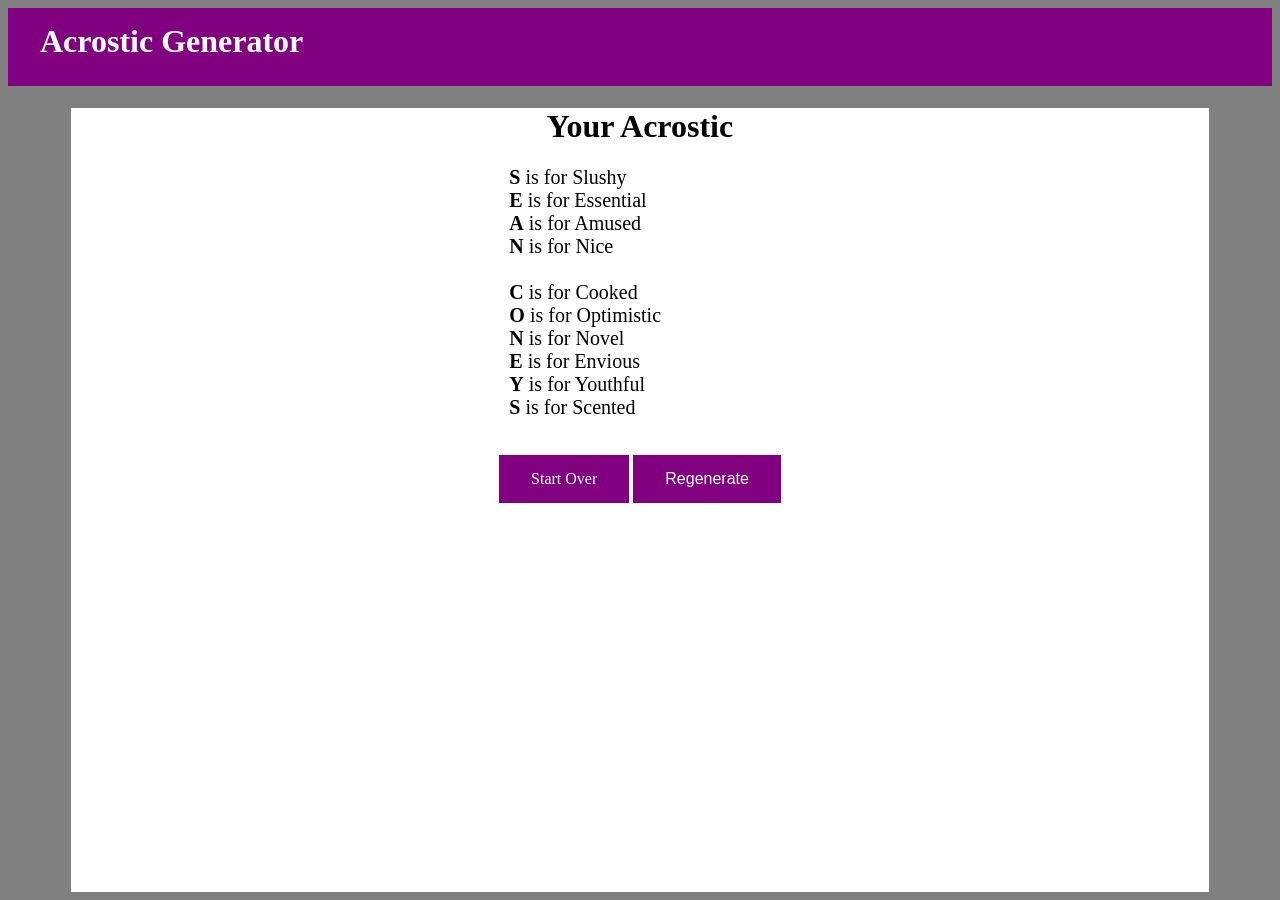
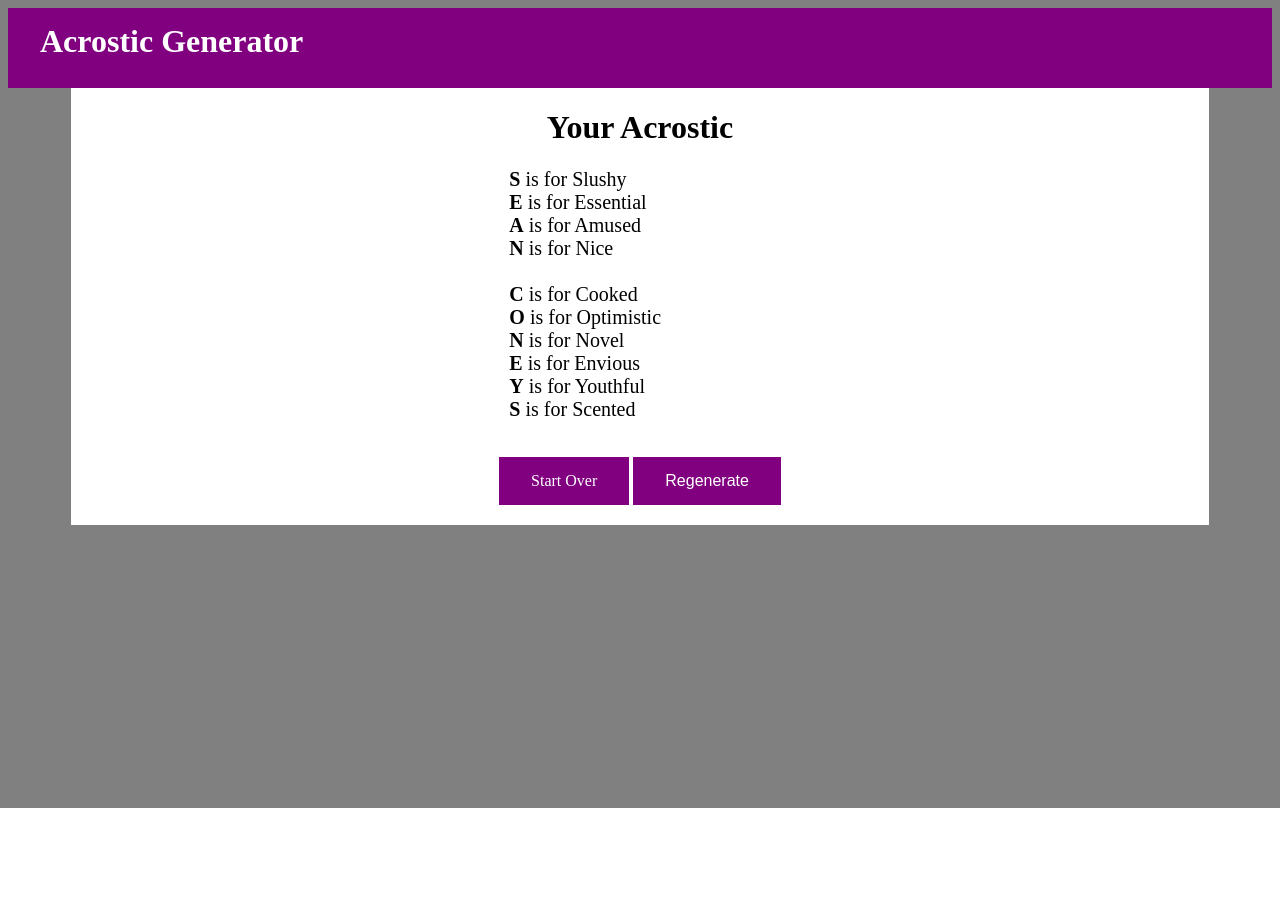
Before and after one commit to seanconeys/acrosticsite, a Django app: page /acrostic/poem/229/ in a window 1280 px wide. After the commit the page ends 808 px from the top, so only its background shows below. Run offline with Django 3.2, Linux system fonts and the light colour scheme; data comes from the database, SQL or seed files in the repository; both versions use the stored data as it was after the commit.

Commit message:
fixed scalin issues with main and poem divs

```diff
--- a/acrostic/static/acrostic/style.css
+++ b/acrostic/static/acrostic/style.css
@@ -26,20 +26,24 @@
   margin: auto;
   text-align: left;
   width: 30%;
-  text-overflow: visible;
+
+
 }
 
+html{
+  height:100%;
+}
 body {
   background-color: gray;
-  height: auto;
+  height: 100%;
 }
 #main{
   background-color: white;
   margin: auto;
   width: 90%;
-  height: 100%;
   text-align: center;
   position: relative;
+  overflow: auto;
 }
 #title{
   text-align: center;
```
Also changed, not shown: db.sqlite3.
